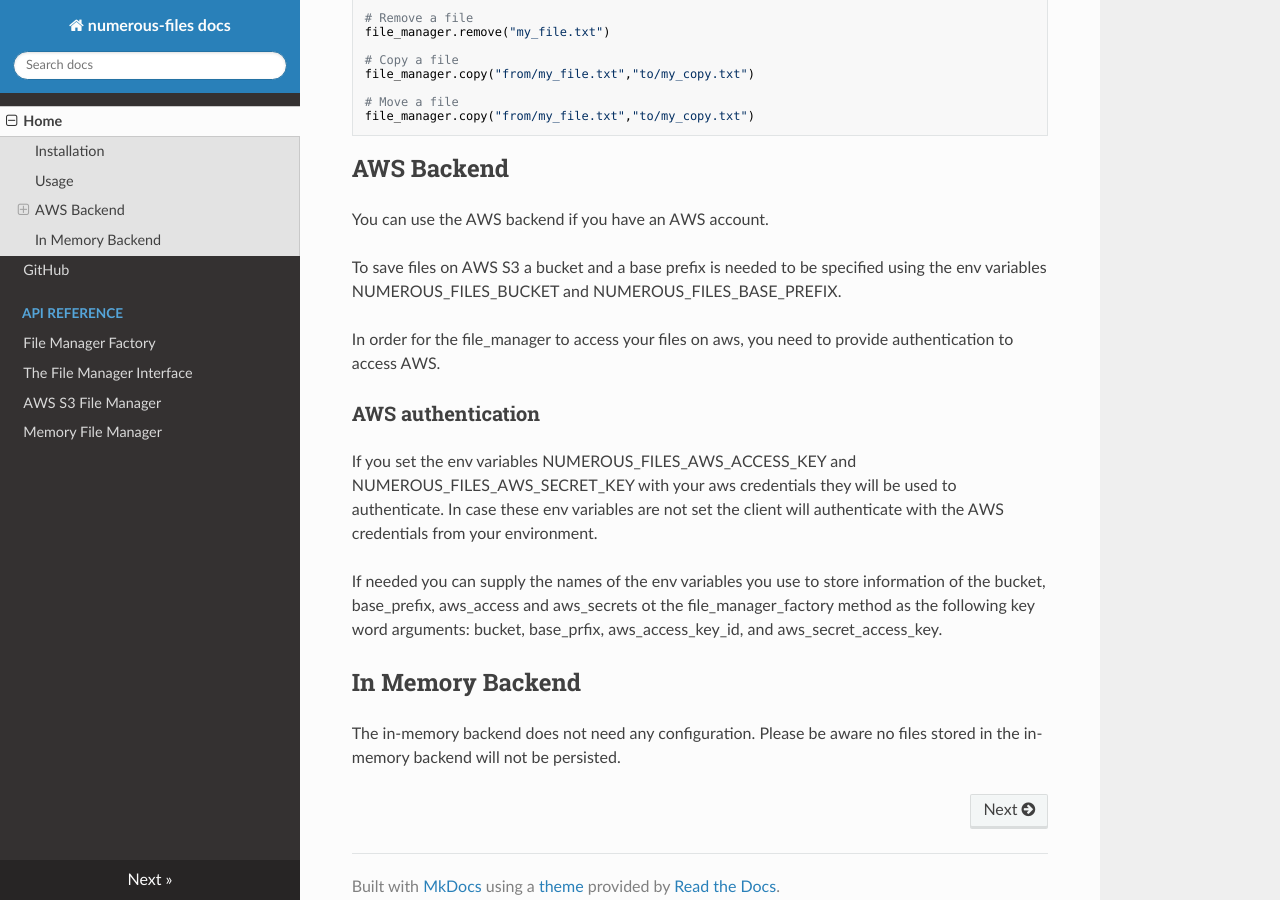
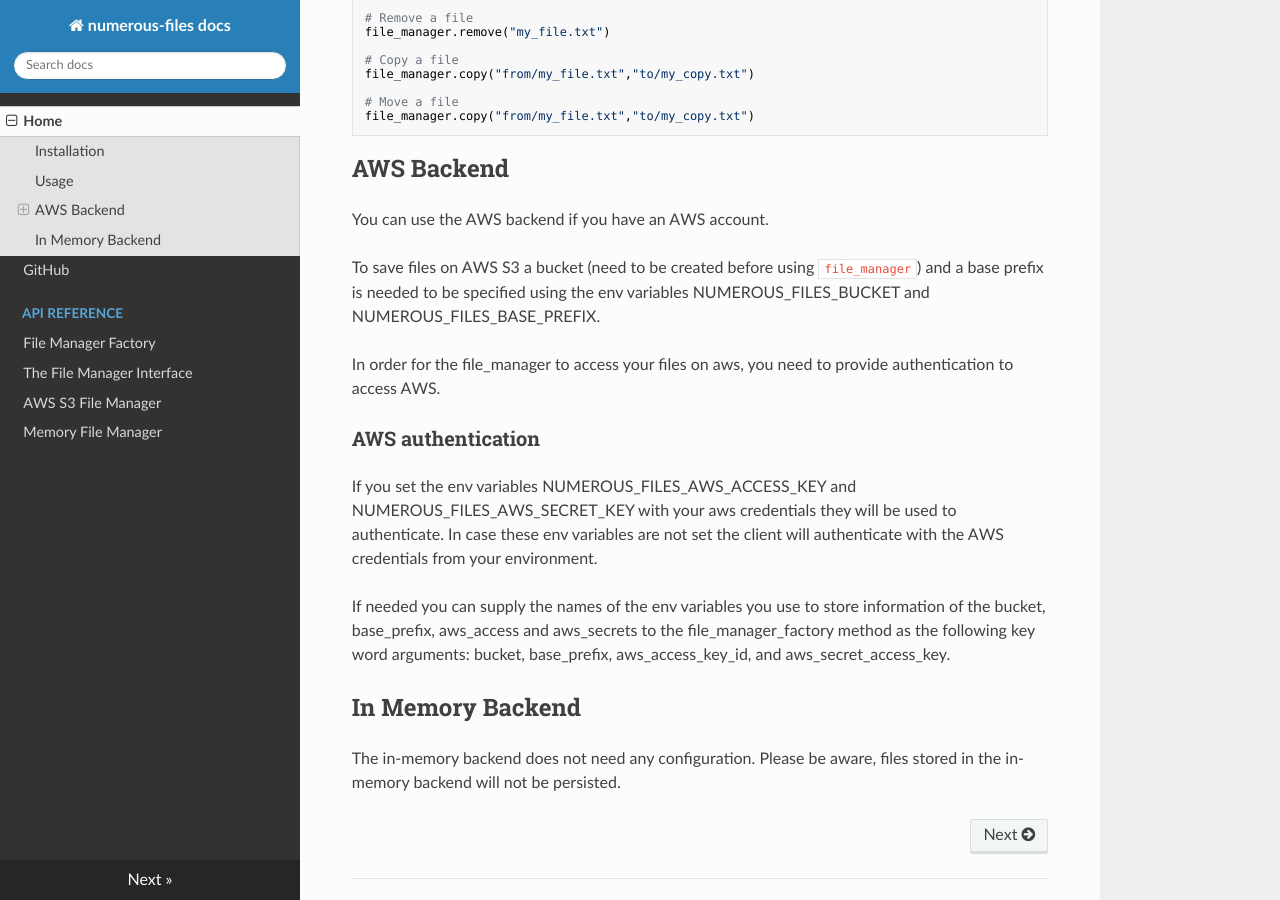
Before and after one commit to numerous-com/numerous-files, an MkDocs documentation site: the page built from docs/README.md, in a window 1280 px wide and 900 px high, scrolled down 1066 px. Built offline with MkDocs 1.6.1, drawn with Linux system fonts in a browser that asks for light colours; nearby versions of some CDN libraries.

Commit message:
chore(docs): small updates of readme.md

```diff
--- a/docs/README.md
+++ b/docs/README.md
@@ -53,7 +53,7 @@ file_manager.copy("from/my_file.txt","to/my_copy.txt")
 
 You can use the AWS backend if you have an AWS account.
 
-To save files on AWS S3 a bucket and a base prefix is needed to be specified using the env variables NUMEROUS_FILES_BUCKET and NUMEROUS_FILES_BASE_PREFIX.
+To save files on AWS S3 a bucket (need to be created before using `file_manager`) and a base prefix is needed to be specified using the env variables NUMEROUS_FILES_BUCKET and NUMEROUS_FILES_BASE_PREFIX.
 
 In order for the file_manager to access your files on aws, you need to provide authentication to access AWS.
 
@@ -61,8 +61,8 @@ In order for the file_manager to access your files on aws, you need to provide a
 
 If you set the env variables NUMEROUS_FILES_AWS_ACCESS_KEY and NUMEROUS_FILES_AWS_SECRET_KEY with your aws credentials they will be used to authenticate. In case these env variables are not set the client will authenticate with the AWS credentials from your environment.
 
-If needed you can supply the names of the env variables you use to store information of the bucket, base_prefix, aws_access and aws_secrets ot the file_manager_factory method as the following key word arguments: bucket, base_prfix, aws_access_key_id, and aws_secret_access_key.
+If needed you can supply the names of the env variables you use to store information of the bucket, base_prefix, aws_access and aws_secrets to the file_manager_factory method as the following key word arguments: bucket, base_prefix, aws_access_key_id, and aws_secret_access_key.
 
 ## In Memory Backend
 
-The in-memory backend does not need any configuration. Please be aware no files stored in the in-memory backend will not be persisted.
+The in-memory backend does not need any configuration. Please be aware, files stored in the in-memory backend will not be persisted.
```
